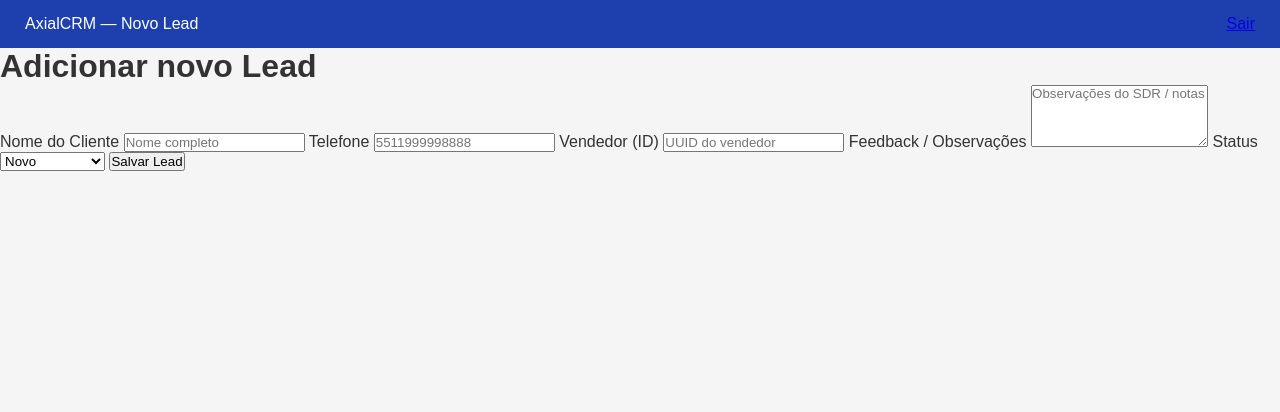
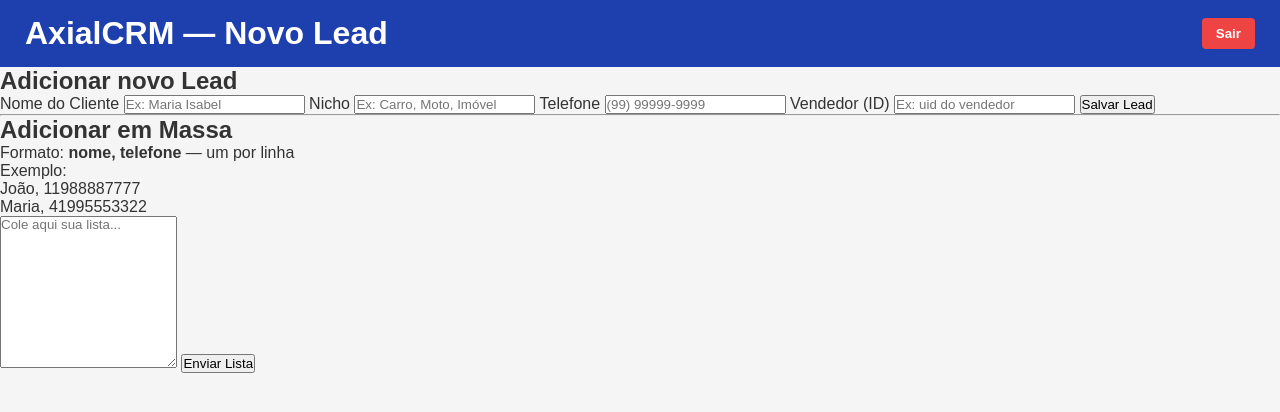
Before and after one commit to Bertolinox7/axialcrm, a website: page public/new-lead.html in a window 1280 px wide. Drawn offline with Linux system fonts and the light colour scheme.

Commit message:
Refactor new-lead.html structure and elements

```diff
--- a/public/new-lead.html
+++ b/public/new-lead.html
@@ -1,49 +1,56 @@
-<!doctype html>
+<!DOCTYPE html>
 <html lang="pt-BR">
 <head>
-<meta charset="utf-8" />
-<meta name="viewport" content="width=device-width,initial-scale=1" />
+    <meta charset="UTF-8">
     <title>AxialCRM — Novo Lead</title>
-<link rel="stylesheet" href="/styles.css" />
+    <link rel="stylesheet" href="styles.css">
 </head>
 <body>
+
 <header class="topbar">
-    <div class="brand">AxialCRM — Novo Lead</div>
-    <a class="btn-logout" href="/dashboard.html">Sair</a>
+    <h1>AxialCRM — Novo Lead</h1>
+    <button onclick="logout()" class="logout-btn">Sair</button>
 </header>
 
-  <main class="container">
-    <h1>Adicionar novo Lead</h1>
+<div class="container">
 
-    <form id="leadForm">
+    <h2>Adicionar novo Lead</h2>
+
+    <div class="form-card">
+
         <label>Nome do Cliente</label>
-      <input type="text" id="nome_cliente" name="nome_cliente" placeholder="Nome completo" required />
+        <input id="nome" type="text" placeholder="Ex: Maria Isabel">
+
+        <label>Nicho</label>
+        <input id="nicho" type="text" placeholder="Ex: Carro, Moto, Imóvel">
 
         <label>Telefone</label>
-      <input type="tel" id="telefone" name="telefone" placeholder="5511999998888" required />
+        <input id="telefone" type="text" placeholder="(99) 99999-9999" oninput="formatarTelefone(this)">
 
         <label>Vendedor (ID)</label>
-      <input type="text" id="vendedor_id" name="vendedor_id" placeholder="UUID do vendedor" required />
+        <input id="vendedor" type="text" placeholder="Ex: uid do vendedor">
 
-      <label>Feedback / Observações</label>
-      <textarea id="feedback" name="feedback" rows="4" placeholder="Observações do SDR / notas"></textarea>
+        <button class="btn" onclick="salvarLead()">Salvar Lead</button>
+    </div>
 
-      <label>Status</label>
-      <select id="status" name="status">
-        <option value="novo">Novo</option>
-        <option value="agendamento">Agendamento</option>
-        <option value="ficha">Ficha</option>
-        <option value="proposta">Proposta</option>
-        <option value="fechado">Fechado</option>
-        <option value="perdido">Perdido</option>
-      </select>
+    <hr>
 
-      <button type="submit" id="saveBtn">Salvar Lead</button>
-    </form>
+    <h2>Adicionar em Massa</h2>
 
-    <div id="msg" role="status" style="margin-top:16px;"></div>
-  </main>
+    <p class="hint">Formato: <b>nome, telefone</b> — um por linha<br>
+    Exemplo:<br>
+    João, 11988887777<br>
+    Maria, 41995553322</p>
 
-  <script src="/script.js"></script>
+    <textarea id="massa" rows="10" placeholder="Cole aqui sua lista..."></textarea>
+
+    <button class="btn" onclick="salvarMassa()">Enviar Lista</button>
+
+    <p id="resultado" class="result"></p>
+
+</div>
+
+<script src="script.js"></script>
+
 </body>
 </html>
```
Lines whose indentation alone changed are shown as unchanged.
